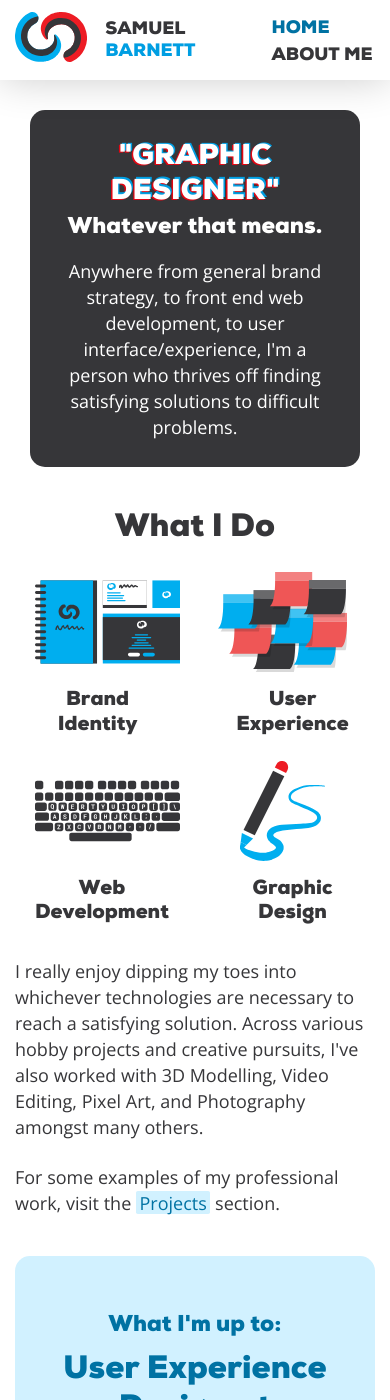
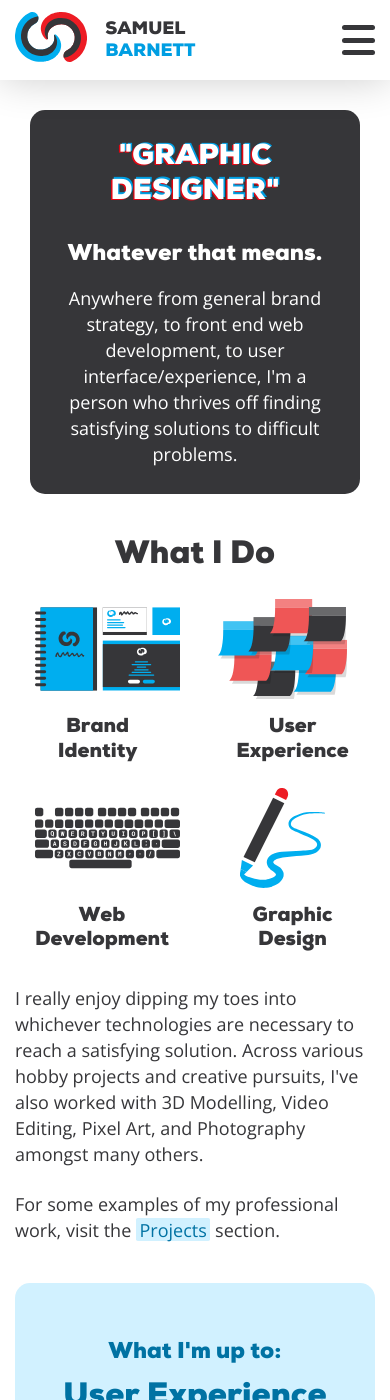
Before and after one commit to weatherhitme/samuelbar.net_2018, a Jekyll site: the page built from index.html, in a window 390 px wide and 1400 px high. Built offline with Jekyll 4.4.1, drawn with Linux system fonts in a browser that asks for light colours.

Commit message:
Mobile navigation

```diff
--- a/_includes/head.html
+++ b/_includes/head.html
@@ -5,7 +5,13 @@
 
     <title>{% if page.title %}{{ page.title | escape }} | Sam Barnett, Perth UX Developer{% else %}{{ site.title |
         escape }}{% endif %}</title>
-    <meta name="description" content="{{ page.desc | default: site.description
+    {% if page.desc-long %}
+        {% assign desc = page.desc-long %}
+    {% else %}
+        {% assign desc = page.desc %}
+    {% endif %}
+
+    <meta name="description" content="{{ desc | default: site.description
     | strip_html | normalize_whitespace | truncate: 160 | escape }}">
 
     <link rel="stylesheet" href="{{ '/assets/css/style.css' | relative_url }}">
--- a/_includes/navigation.html
+++ b/_includes/navigation.html
@@ -4,6 +4,12 @@
             <img class="logo" alt="Logo Image" src="{{'/assets/images/logo.svg' | relative_url}}" height="80" data-no-retina>
         </a>
         <h1>SAMUEL<br><span class="text-blue">BARNETT</span></h1>
+
+        <div class="nav-button">
+            <div class="nav-button-bar"></div>
+            <div class="nav-button-bar"></div>
+            <div class="nav-button-bar"></div>
+        </div>
 
         <ul>
             <li class=" ">
--- a/_sass/_global.scss
+++ b/_sass/_global.scss
@@ -31,7 +31,7 @@
 
     margin-top: $height-nav-mobile;
 
-    @include media-breakpoint-up($bp-mobile) {
+    @include media-breakpoint-up($bp-tablet) {
         margin-top: 0;
     }
 
--- a/_sass/components/_navigation.scss
+++ b/_sass/components/_navigation.scss
@@ -3,10 +3,10 @@
 	@include box-shadow-far;
 	position: fixed;
 	top: 0;
-    background: color('white');
+	background: color("white");
 	z-index: $zindex-fixed;
 
-	@include media-breakpoint-up($bp-mobile) {
+	@include media-breakpoint-up($bp-tablet) {
 		height: $height-nav;
 		position: static;
 		h1 {
@@ -18,6 +18,40 @@
 	nav {
 		display: flex;
 		align-items: center;
+		width: 100%;
+    }
+
+    .nav-button {
+        $button-size: 30px;
+        display: inline-block;
+        width: $button-size*1.1;
+        height: $button-size;
+        margin-left: auto;
+        display: flex;
+        flex-direction: column;
+        justify-content: space-between;
+        transition: 0.3s ease;
+
+        &-bar {
+            $bar-height: 5px;
+            background: color('grey');
+            height: $bar-height;
+            width: 100%;
+            display: inline-block;
+            border-radius: $bar-height;
+            transition: 0.3s ease;
+        }
+
+        &.expanded {
+            transform: rotate(-90deg);
+            .nav-button-bar {
+                background: color('red');
+            }
+        }
+
+        @include media-breakpoint-up($bp-tablet) {
+            display: none;
+        }
     }
 
 	h1 {
@@ -27,20 +61,22 @@
 		user-select: none;
 		pointer-events: none;
 
-		@include media-breakpoint-up($bp-mobile) {
+		@include media-breakpoint-up($bp-tablet) {
 			font-size: $size-h4;
 		}
 	}
 
 	nav {
+		height: $height-nav-mobile;
+		@include media-breakpoint-up($bp-tablet) {
+			height: auto;
+		}
 		ul {
-			margin-left: auto;
 			li {
 				list-style: none;
 				display: inline-block;
 				font-weight: 700;
 				text-transform: uppercase;
-				margin-left: 2em;
 
 				a {
 					text-decoration: none;
@@ -58,12 +94,61 @@
 					}
 				}
 			}
+
+			@include media-breakpoint-up($bp-tablet) {
+				margin-left: auto;
+
+				li {
+					margin-left: 2em;
+				}
+			}
+
+			@include media-breakpoint-down($bp-mobile) {
+				position: absolute;
+				top: 0;
+				left: 0;
+				width: 100vw;
+				margin: 0;
+				background: rgba(color("white"), 0.95);
+				display: flex;
+				flex-direction: column;
+				z-index: -2;
+				text-align: center;
+				font-size: $size-h4;
+				padding: calc(#{$height-nav-mobile} + 2em) 1em 2em;
+				@include box-shadow-far;
+				transform: translateY(-100%);
+				transition: transform 0.3s ease;
+
+				&.expanded {
+					transform: translateY(0);
+				}
+
+				li {
+					+ li {
+						margin-top: 1.5em;
+					}
+				}
+			}
+		}
+		@include media-breakpoint-down($bp-mobile) {
+            &::before {
+                content: '';
+                background: color('white');
+                z-index: -1;
+                display: inline-block;
+                position: absolute;
+                left: 0;
+                top: 0;
+                right: 0;
+                bottom: 0;
+            }
 		}
 	}
 
 	.logo {
 		height: 50px;
-		@include media-breakpoint-up($bp-mobile) {
+		@include media-breakpoint-up($bp-tablet) {
 			height: 80px;
 		}
 		// mix-blend-mode: multiply;
--- a/_sass/components/shared/_hero.scss
+++ b/_sass/components/shared/_hero.scss
@@ -7,7 +7,7 @@
 	width: 100%;
 	flex-direction: column !important;
 
-	@include media-breakpoint-up($bp-mobile) {
+	@include media-breakpoint-up(md) {
 		flex-direction: row !important;
 		align-items: center;
 		justify-content: center;
@@ -30,7 +30,7 @@
 		@include responsive-headings(md, $size-h2, 0.75);
 		@include responsive-headings(sm, $size-h3, 0.8);
 
-		@include media-breakpoint-up($bp-mobile) {
+		@include media-breakpoint-up(md) {
 			margin: 0;
 		}
 
@@ -84,7 +84,7 @@
 			}
 		}
 
-		@include media-breakpoint-up($bp-mobile) {
+		@include media-breakpoint-up(md) {
 			align-self: stretch;
 			align-items: center;
 			display: flex;
@@ -99,8 +99,10 @@
 	}
 
 	.hero-desc {
-		@include media-breakpoint-up($bp-mobile) {
-			text-align: left;
+        margin-top: 1.5em;
+		@include media-breakpoint-up(md) {
+            margin-top: 0;
+            text-align: left;
 			display: flex;
 			flex-direction: column;
 			justify-content: center;
--- a/assets/js/main.js
+++ b/assets/js/main.js
@@ -78,6 +78,10 @@
             $this.removeClass("tappable")
         }
     })
+
+    $('.nav-button').click(function() {
+        $('.nav-button, .navbar ul').toggleClass('expanded');
+    })
 });
 
 function tabbingBehaviour() {
```
Lines whose indentation alone changed are shown as unchanged.
